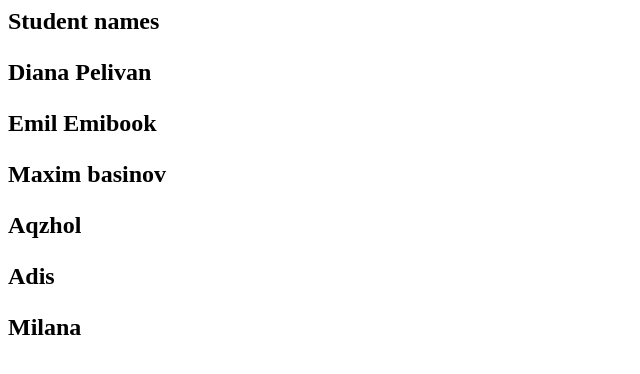
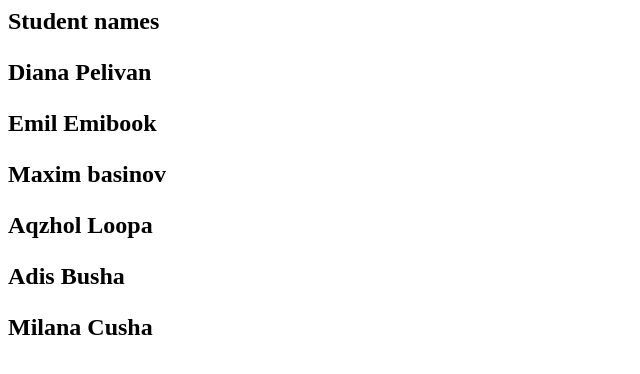
Before and after one commit to MikeSul05/MyProject, a plain HTML site: page index.html in a window 1280 px wide. Shown: the whole page, without its empty margins (0-640 px from the left). Drawn offline with Linux system fonts and the light colour scheme.

Commit message:
Added last name for 2 Students

```diff
--- a/index.html
+++ b/index.html
@@ -2,6 +2,6 @@
 <P>Diana Pelivan<p>
 <P>Emil Emibook<p>
 <P>Maxim basinov<p>
-<P>Aqzhol<p>
-<P>Adis<p>
-<P>Milana<p>
+<P>Aqzhol Loopa<p>
+<P>Adis Busha<p>
+<P>Milana Cusha<p>
```
